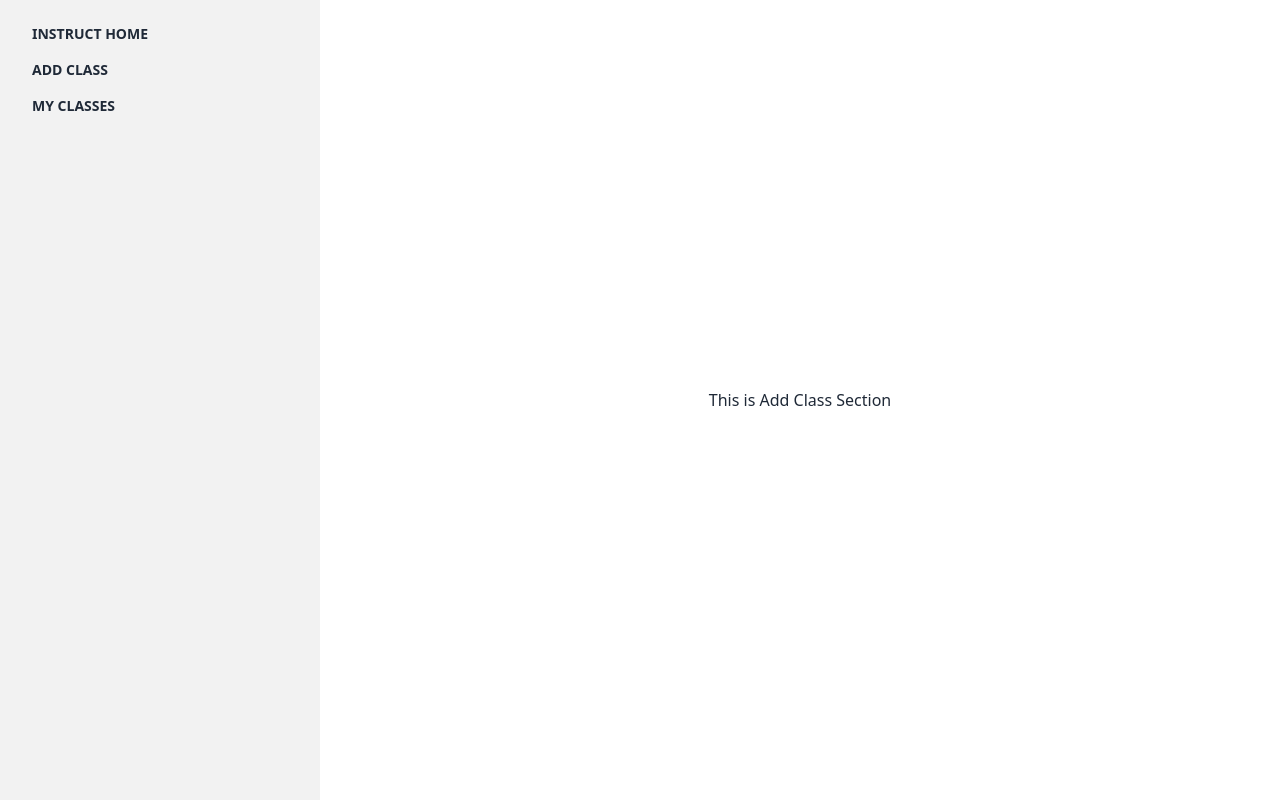
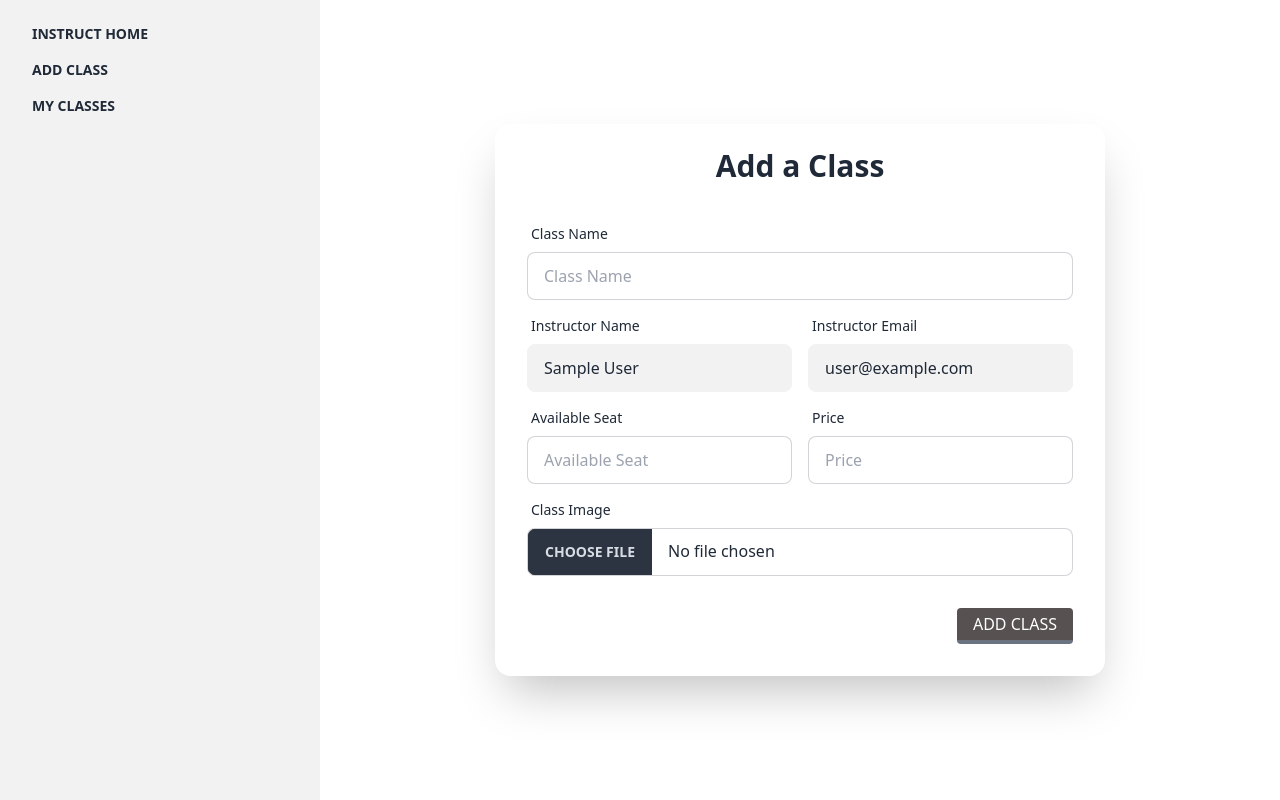
Before and after one commit to mohammadmukhter/culinary-compass-client, a React (Vite) app: page /dashboard/addClass in a window 1280 px wide. Built offline with nearby package versions, Linux system fonts and the light colour scheme; no server answers; sample sign-in values are in the browser's storage.

Commit message:
instructor page add class page design and image upload to thirdparty hosting server done

```diff
--- a/src/layouts/Dashboard.jsx
+++ b/src/layouts/Dashboard.jsx
@@ -3,16 +3,18 @@ import { Link, Outlet } from "react-router-dom";
 const Dashboard = () => {
   return (
     <div className="max-w-[1340px] mx-auto">
+      <div className="w-fit mx-auto">
+        <label
+          htmlFor="my-drawer-2"
+          className="btn btn-primary drawer-button lg:hidden"
+        >
+          Open drawer
+        </label>
+      </div>
       <div className="drawer lg:drawer-open">
         <input id="my-drawer-2" type="checkbox" className="drawer-toggle" />
         <div className="drawer-content flex flex-col items-center justify-center">
           <Outlet></Outlet>
-          <label
-            htmlFor="my-drawer-2"
-            className="btn btn-primary drawer-button lg:hidden"
-          >
-            Open drawer
-          </label>
         </div>
         <div className="drawer-side">
           <label htmlFor="my-drawer-2" className="drawer-overlay"></label>
--- a/src/pages/Dashboard/InstructorDashboard/AddClass/AddClass.jsx
+++ b/src/pages/Dashboard/InstructorDashboard/AddClass/AddClass.jsx
@@ -1,7 +1,180 @@
+import { useForm } from "react-hook-form";
+import PrimaryButton from "../../../../components/PrimaryButton/PrimaryButton";
+import useAuth from "../../../../hooks/useAuth";
+
 const AddClass = () => {
+  const { user } = useAuth();
+  const imgURL = `https://api.imgbb.com/1/upload?expiration=600&key=${
+    import.meta.env.VITE_image_upload
+  }`;
+
+  const {
+    register,
+    handleSubmit,
+    formState: { errors },
+    reset,
+  } = useForm({
+    defaultValues: {
+      instructorName: user.displayName,
+      instructorEmail: user.email,
+    },
+  });
+
+  const onSubmit = (data) => {
+    const imageFile = data.classImage[0];
+
+    const formData = new FormData();
+    formData.append("image", imageFile);
+
+    fetch(imgURL, {
+      method: "POST",
+      body: formData,
+    })
+      .then((res) => res.json())
+      .then((imgRes) => {
+        if (imgRes.success) {
+          const imageUrl = imgRes.data.display_url;
+          const {
+            className,
+            instructorName,
+            instructorEmail,
+            availAbleSeat,
+            price,
+          } = data;
+          const newItem = {
+            className,
+            instructorName,
+            instructorEmail,
+            availAbleSeat: parseInt(availAbleSeat),
+            price: parseFloat(price),
+            classImage: imageUrl,
+          };
+
+          console.log(newItem);
+          reset();
+        }
+      })
+      .catch((err) => console.log(err));
+  };
+
   return (
-    <div>
-      <h2>This is Add Class Section</h2>
+    <div className="mb-12">
+      <div className="card  w-full mt-12 shadow-2xl bg-base-100/50">
+        <h2 className="text-gray-800 text-3xl font-bold mt-6 text-center">
+          Add a Class
+        </h2>
+        <form className="card-body" onSubmit={handleSubmit(onSubmit)}>
+          <div className="form-control">
+            <label className="label">
+              <span className="label-text">Class Name</span>
+            </label>
+            <input
+              type="text"
+              placeholder="Class Name"
+              {...register("className", { required: true })}
+              className="input input-bordered"
+            />
+            {errors.className && (
+              <span className="text-red-600 text-left text-sm w-64 mt-1">
+                Class Name is required
+              </span>
+            )}
+          </div>
+
+          <div className="flex flex-col md:flex-row  gap-4">
+            <div className="form-control">
+              <label className="label">
+                <span className="label-text">Instructor Name</span>
+              </label>
+              <input
+                type="text"
+                placeholder="Instructor Name"
+                disabled
+                {...register("instructorName", { required: true })}
+                className="input input-bordered"
+              />
+              {errors.instructorName && (
+                <span className="text-red-600 text-left text-sm w-64 mt-1">
+                  Instructor Name is required
+                </span>
+              )}
+            </div>
+            <div className="form-control">
+              <label className="label">
+                <span className="label-text">Instructor Email</span>
+              </label>
+              <input
+                type="email"
+                placeholder="Instructor Email"
+                disabled
+                {...register("instructorEmail", { required: true })}
+                className="input input-bordered"
+              />
+              {errors.instructorEmail && (
+                <span className="text-red-600 text-left text-sm w-64 mt-1">
+                  Email is required
+                </span>
+              )}
+            </div>
+          </div>
+
+          <div className="flex flex-col md:flex-row  gap-4">
+            <div className="form-control">
+              <label className="label">
+                <span className="label-text">Available Seat</span>
+              </label>
+              <input
+                type="number"
+                placeholder="Available Seat"
+                {...register("availableSeat", { required: true })}
+                className="input input-bordered"
+              />
+              {errors.availableSeat && (
+                <span className="text-red-600 text-left text-sm w-64 mt-1">
+                  Available Seat is required
+                </span>
+              )}
+            </div>
+            <div className="form-control">
+              <label className="label">
+                <span className="label-text">Price</span>
+              </label>
+              <input
+                type="number"
+                placeholder="Price"
+                {...register("price", { required: true })}
+                className="input input-bordered"
+              />
+              {errors.price && (
+                <span className="text-red-600 text-left text-sm w-64 mt-1">
+                  Price is required
+                </span>
+              )}
+            </div>
+          </div>
+
+          <div className="form-control">
+            <label className="label">
+              <span className="label-text">Class Image</span>
+            </label>
+            <input
+              type="file"
+              placeholder="Class Image"
+              {...register("classImage", { required: true })}
+              className="file-input file-input-bordered w-full"
+            />
+            {errors.classImage && (
+              <span className="text-red-600 text-left text-sm w-64 mt-1">
+                Class Image is required
+              </span>
+            )}
+          </div>
+
+          <div className="form-control mt-6 w-fit ml-auto">
+            <PrimaryButton>Add Class</PrimaryButton>
+          </div>
+        </form>
+      </div>
     </div>
   );
 };
--- a/src/pages/Login/Login.jsx
+++ b/src/pages/Login/Login.jsx
@@ -1,3 +1,4 @@
+import axios from "axios";
 import { useForm } from "react-hook-form";
 import { Link, useLocation, useNavigate } from "react-router-dom";
 import bgImg from "../../assets/banner/pastry2.jpg";
@@ -15,7 +16,22 @@ const Login = () => {
     googleHandler()
       .then((res) => {
         const user = res.user;
-        console.log(user);
+        if (user) {
+          const userInfo = {
+            name: user.displayName,
+            email: user.email,
+            photoUrl: user.photoURL,
+          };
+
+          axios
+            .post("http://localhost:5000/users", userInfo)
+            .then((res) => {
+              console.log(res.data);
+            })
+            .catch((err) => {
+              console.log(err);
+            });
+        }
         navigate(from, { replace: true });
       })
       .catch((err) => {
@@ -35,6 +51,7 @@ const Login = () => {
     loginHandler(data.email, data.password)
       .then((res) => {
         const loggedUser = res.user;
+        // console.log(loggedUser);
         console.log(loggedUser);
         reset();
         navigate(from, { replace: true });
@@ -136,3 +153,6 @@ const Login = () => {
 };
 
 export default Login;
+
+// name: user.displayName,
+//           email: user.email,
--- a/src/pages/Register/Register.jsx
+++ b/src/pages/Register/Register.jsx
@@ -33,7 +33,7 @@ const Register = () => {
         if (registeredUser) {
           updateHandler(data.name, data.photoUrl)
             .then(() => {
-              console.log(registeredUser);
+              // console.log(registeredUser);
               const userInfo = {
                 name: data.name,
                 email: data.email,
--- a/src/providers/AuthProvider.jsx
+++ b/src/providers/AuthProvider.jsx
@@ -47,6 +47,7 @@ const AuthProvider = ({ children }) => {
 
   useEffect(() => {
     const unsubscribe = onAuthStateChanged(auth, (current_user) => {
+      console.log(current_user);
       setUser(current_user);
       setLoading(false);
     });
```
